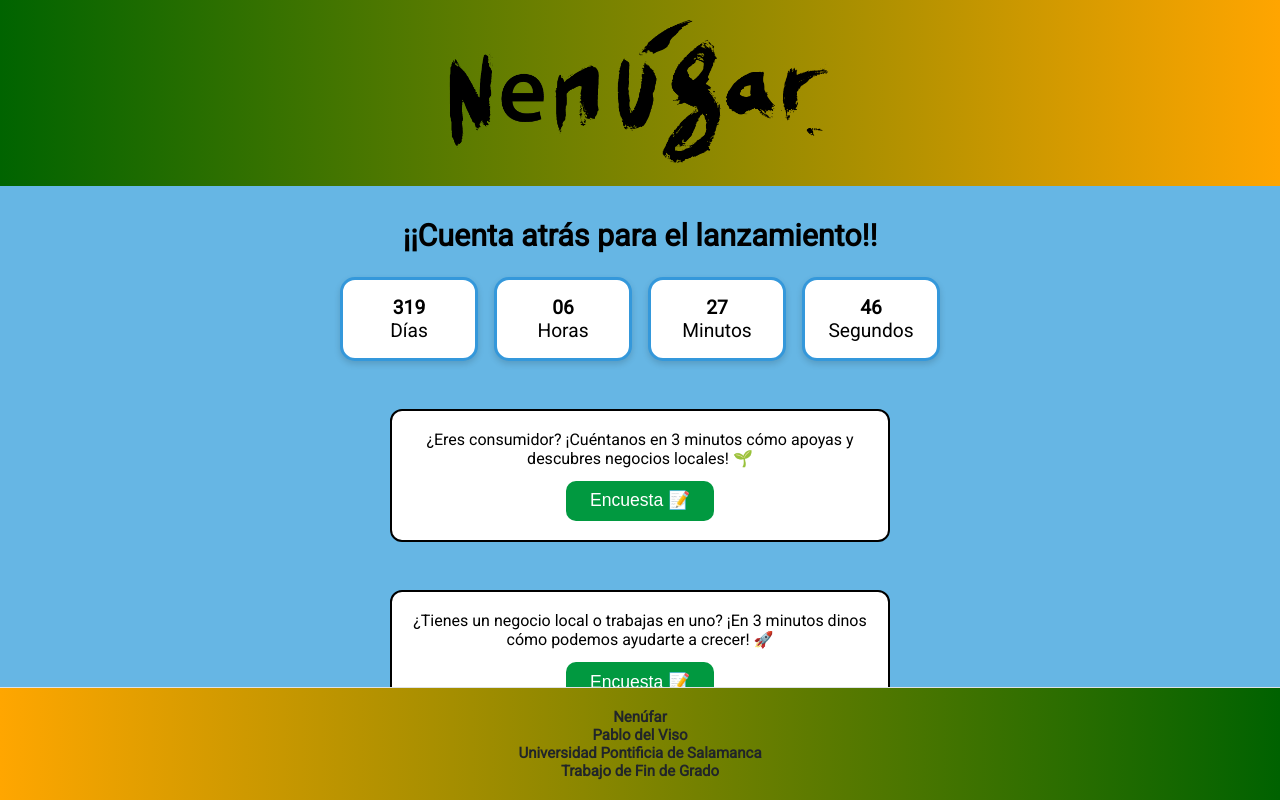
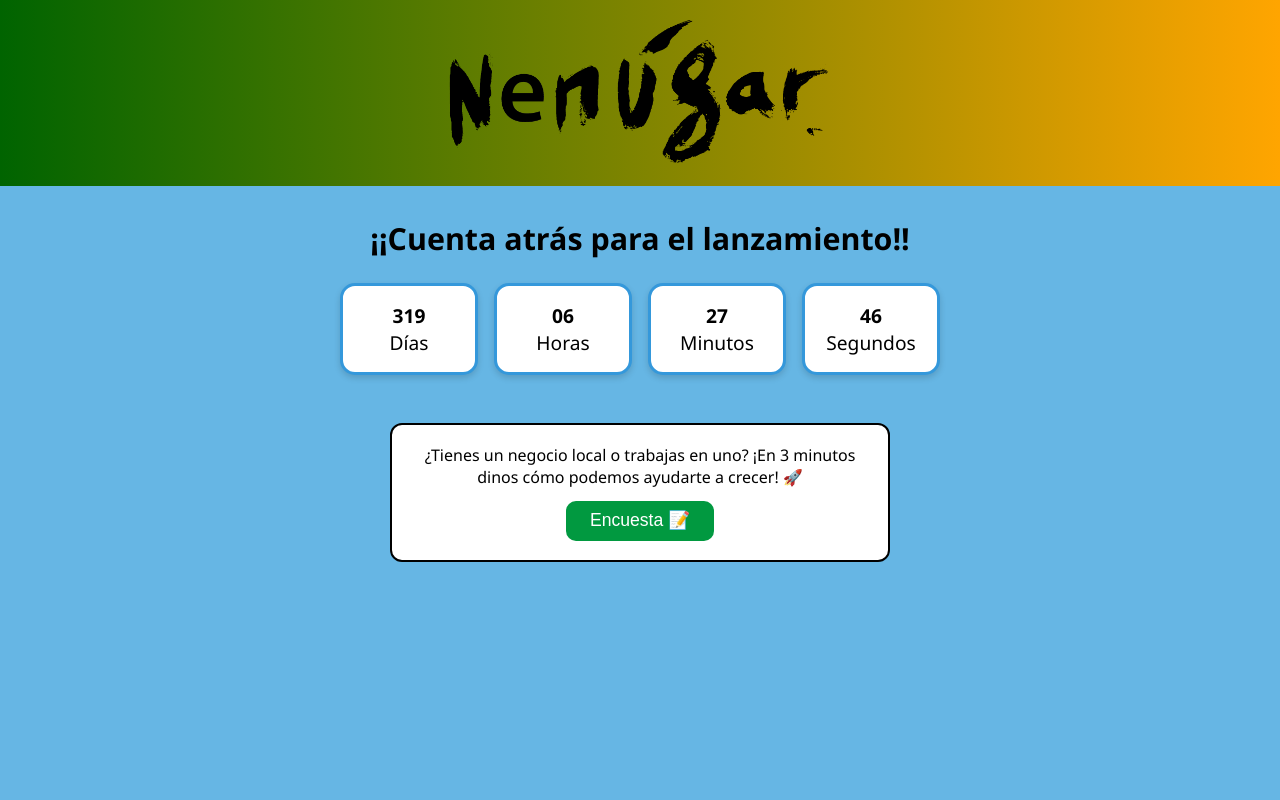
Before and after one commit to delvisopablo/nenufar, an Angular app: page /holaaa in a window 1280 px wide. Built offline with nearby package versions, Linux system fonts and the light colour scheme.

Commit message:
encuestas 3

```diff
--- a/src/app/componentes/landing/landing/landing.component.css
+++ b/src/app/componentes/landing/landing/landing.component.css
@@ -11,9 +11,27 @@
   width: 100%;
 }
 
+.page-wrapper {
+  display: flex;
+  flex-direction: column;
+  min-height: 100vh;
+}
+
+.main, .main-content {
+  display: flex;
+  flex-direction: column;
+  align-items: center;
+  justify-content: start;
+  flex: 1;
+  padding: 2rem 1rem;
+  width: 100%;
+  box-sizing: border-box;
+}
 
 
 html, body {
+  height: 100%;
+  margin: 0;
   width: 100%;
   min-height: 100vh;
   font-family: 'Segoe UI', sans-serif;
@@ -25,7 +43,13 @@ html, body {
   display: flex;
   flex-direction: column;
   min-height: 100vh;
+  width: 100%;
 }
+
+.main {
+  flex: 1; /* Este es el truco para que empuje el footer hacia abajo */
+}
+
 
 .header,
 .footer {
@@ -80,6 +104,8 @@ html, body {
   box-shadow: 0 3px 6px rgba(0, 0, 0, 0.15);
 }
 .survey-box {
+  align-self: center;
+
   background: white;
   padding: 1.2rem 1rem; /* Padding equilibrado */
   border-radius: 12px;
@@ -129,6 +155,10 @@ html, body {
   box-sizing: border-box;
 }
 
+app-footer {
+  width: 100%;
+}
+
 
 @media (max-width: 400px) {
   .countdown {
--- a/src/app/componentes/landing/landing/landing.component.html
+++ b/src/app/componentes/landing/landing/landing.component.html
@@ -1,7 +1,9 @@
+
+<body>
+  <div class="page-wrapper">
     <app-header></app-header>
 
-<div class="main">
-
+    <main class="main-content">
     <div class="countdown-title">¡¡Cuenta atrás para el lanzamiento!!</div>
 
     <div class="countdown">
@@ -14,16 +16,18 @@
     </div>
 
     <div class="survey-box">
-    <span>¿Eres consumidor? ¡Cuéntanos en 3 minutos cómo apoyas y descubres negocios locales! 🌱</span><br>
-    <button (click)="formulario()" class="survey-button">Encuesta 📝</button>
-  </div>
-
-  <div class="survey-box">
       <span>¿Tienes un negocio local o trabajas en uno? ¡En 3 minutos dinos cómo podemos ayudarte a crecer! 🚀</span><br>
       <button (click)="formulario2()" class="survey-button">Encuesta 📝</button>
     </div>
 
-  <!-- Si quieres usar esto más adelante, también puedes adaptarlo -->
+    <!-- <div class="survey-box">
+      <span>¿Eres consumidor? ¡Cuéntanos en 3 minutos cómo apoyas y descubres negocios locales! 🌱</span><br>
+      <button (click)="formulario()" class="survey-button">Encuesta 📝</button>
+    </div> -->
+
+
+
+    <!-- Ejemplo adicional si lo necesitas más adelante -->
     <!--
     <div class="survey-box">
       <button (click)="premio()" class="boton amarillo">Premio 🏆</button><br>
@@ -34,7 +38,8 @@
       <button (click)="noTocar()" class="boton rojo">No me toques 🤬</button>
     </div>
     -->
+  </main>
 
+  <!-- <app-footer></app-footer> -->
 </div>
-
-<app-footer></app-footer>
+</body>
```
Lines whose indentation alone changed are shown as unchanged.
